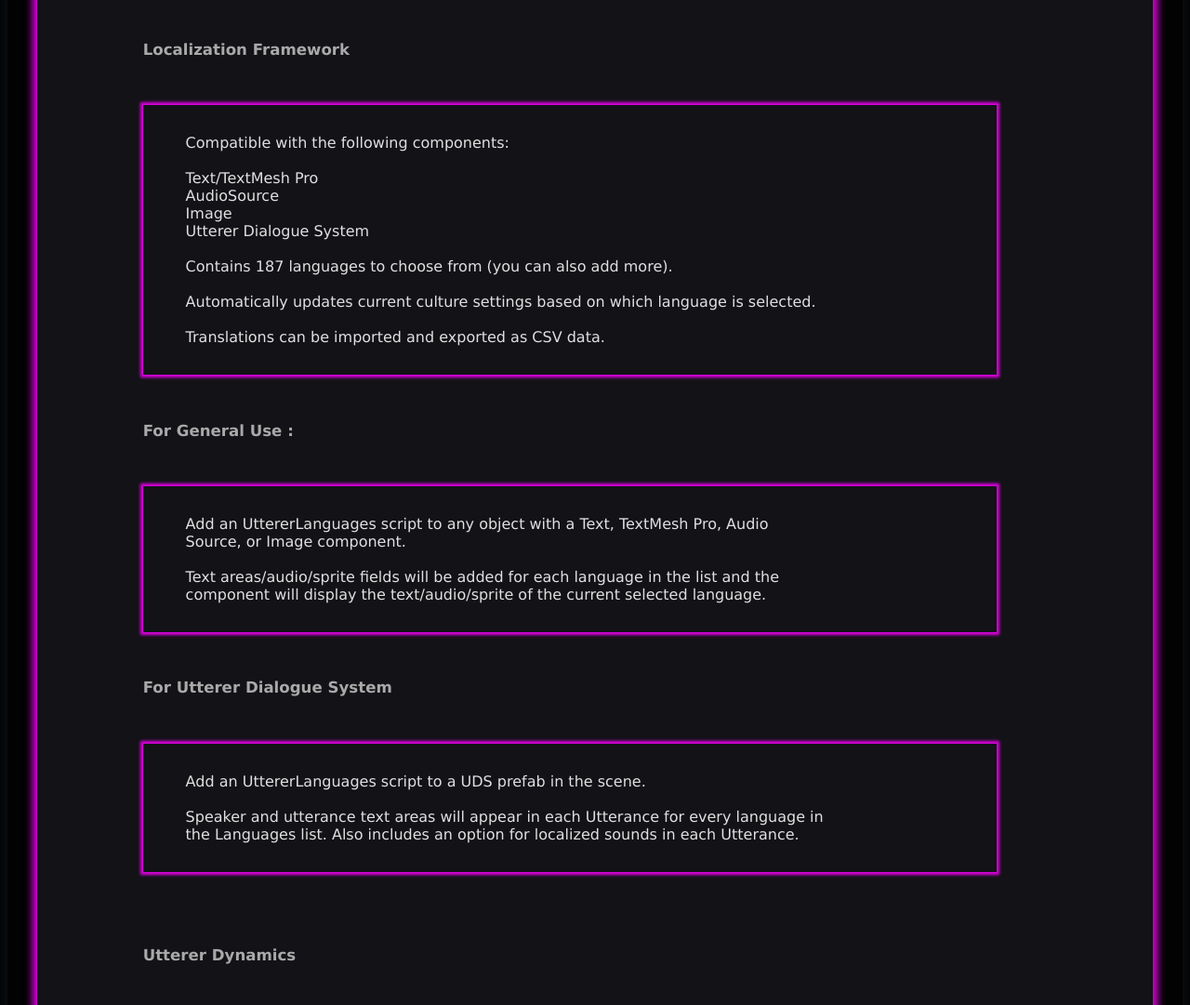
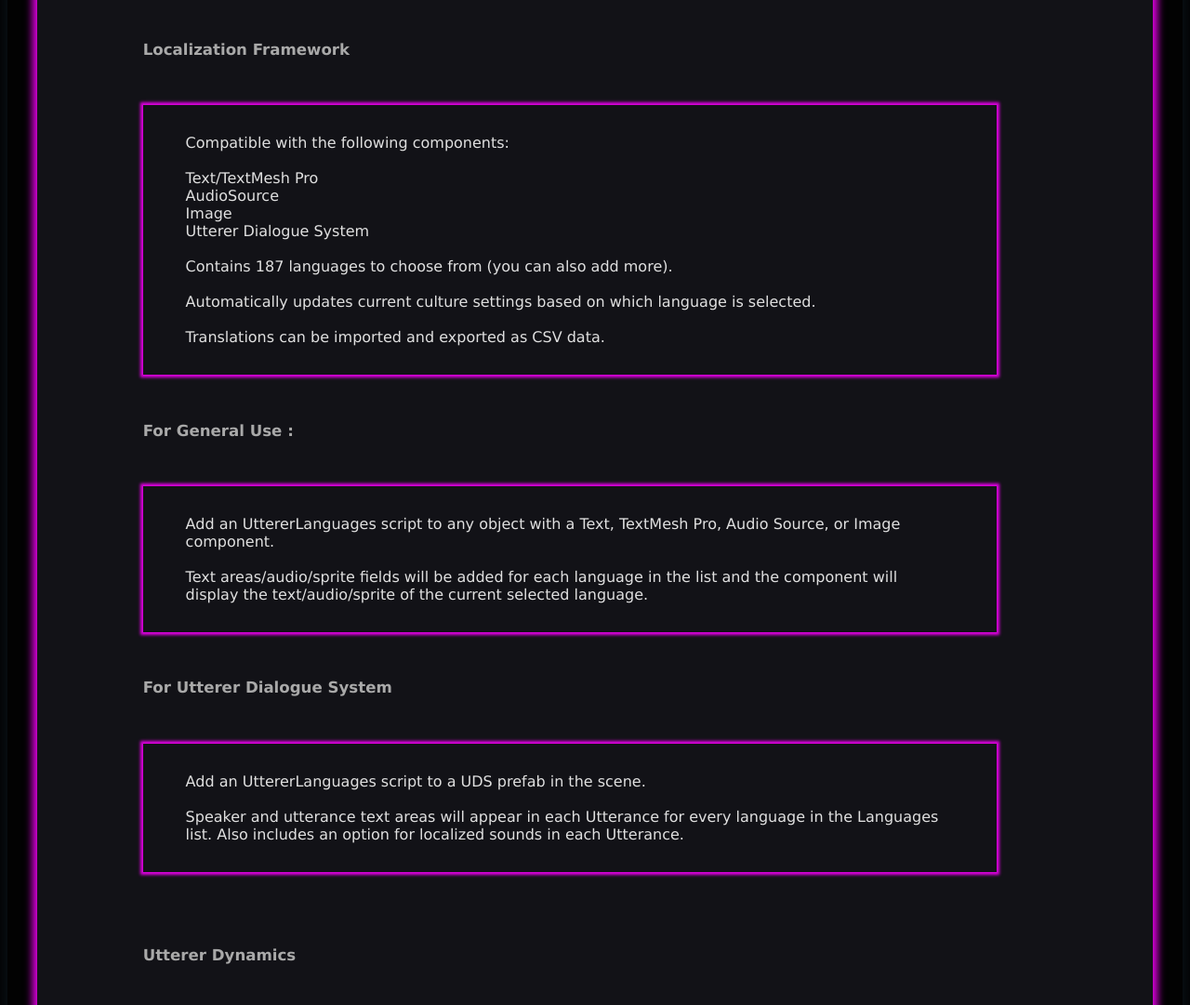
Before and after one commit to Madsir/madsirstudio.github.io, a Jekyll site: the page built from utterer/index.html, in a window 1280 px wide. Shown: the part 1283-2364 px from the top of the page at 93% size. Built offline with Jekyll 4.4.1, drawn with Linux system fonts in a browser that asks for light colours; grey boxes are pictures that could not be loaded.

Commit message:
Update index.html

```diff
--- a/utterer/index.html
+++ b/utterer/index.html
@@ -36,7 +36,7 @@
 }
 p {
   margin-left: 5%;
-  margin-right: 20%;
+  margin-right: 5%;
 line-heightL 1.5;
 }
 h2 {
```
